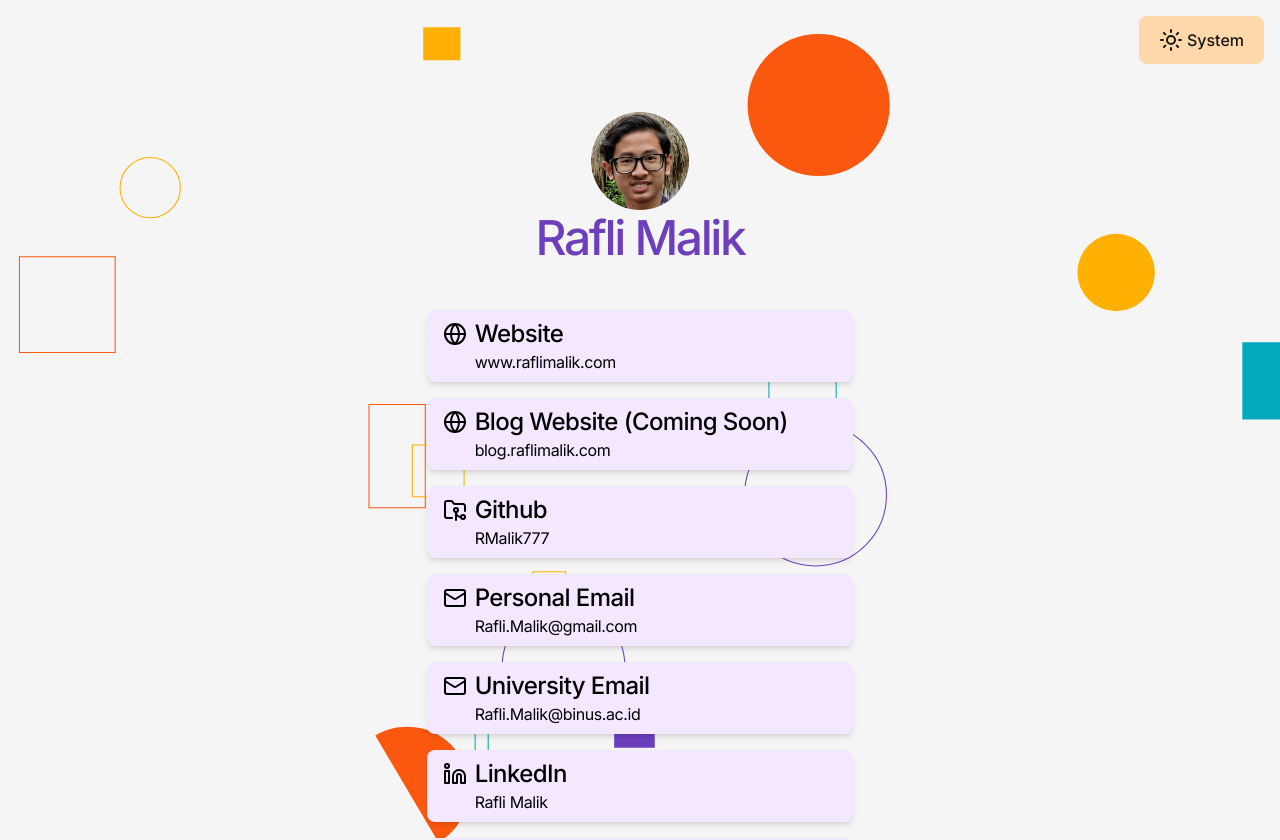
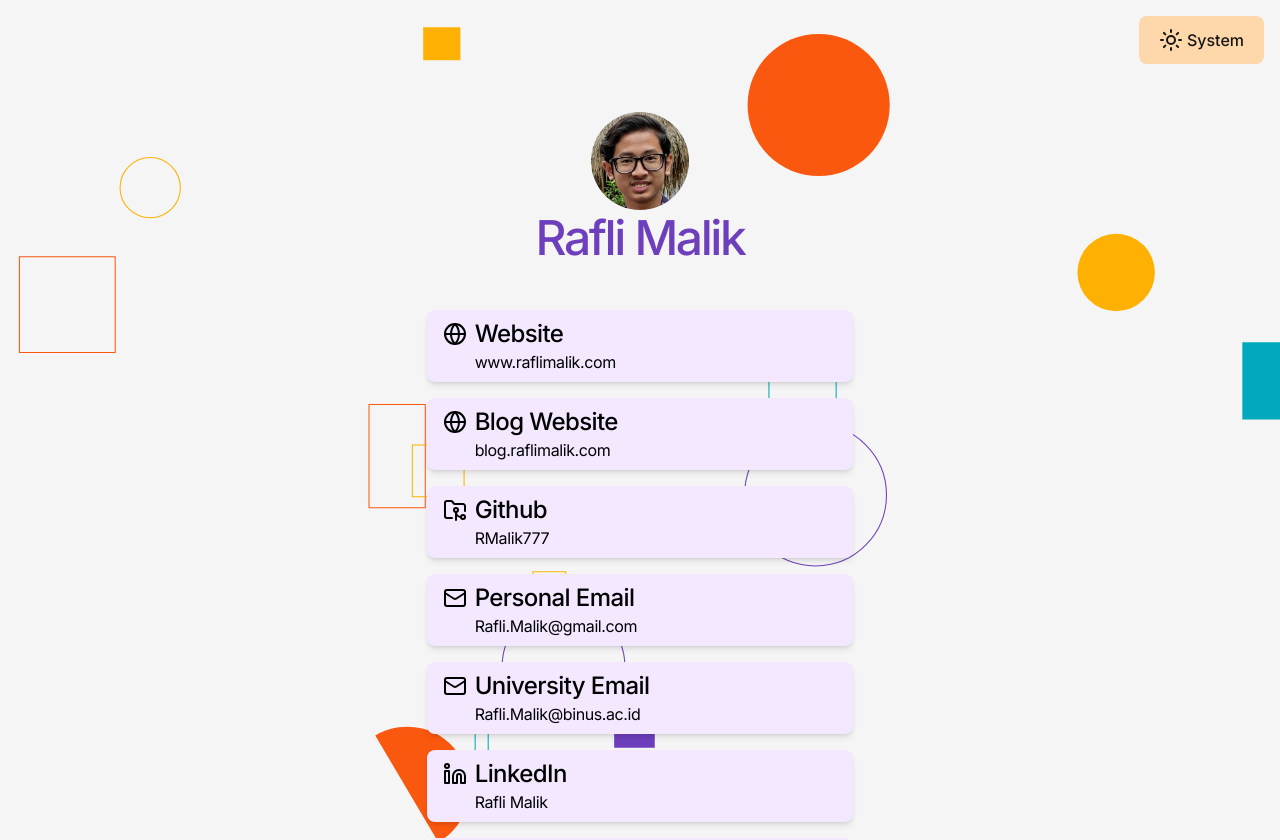
Before and after one commit to RMalik777/LinkBook, a SvelteKit app: page / in a window 1280 px wide. Shown: the top 840 px of the page. Built offline with nearby package versions, Linux system fonts and the light colour scheme.

Commit message:
chore: remove coming soon

```diff
--- a/src/lib/LinkData.ts
+++ b/src/lib/LinkData.ts
@@ -9,7 +9,7 @@
   },
   {
     icon: Globe,
-    title: "Blog Website (Coming Soon)",
+    title: "Blog Website",
     desc: "blog.raflimalik.com",
     url: "https://blog.raflimalik.com",
   },
--- a/src/routes/+page.svelte
+++ b/src/routes/+page.svelte
@@ -112,7 +112,6 @@
   <footer class="mt-10 flex flex-col items-center gap-1 pb-5 sm:mt-16">
     <p class="text-neutral-900 duration-200 ease-out dark:text-white">
       Free SVG Background by <a
-        translate="no"
         target="_blank"
         rel="noopener noreferrer"
         href="https://bgjar.com"
@@ -120,7 +119,6 @@
     </p>
     <p class="flex flex-row items-center gap-2">
       Source available in <a
-        translate="no"
         href="https://github.com/RMalik777/LinkBook"
         target="_blank"
         rel="noopener noreferrer"
```
